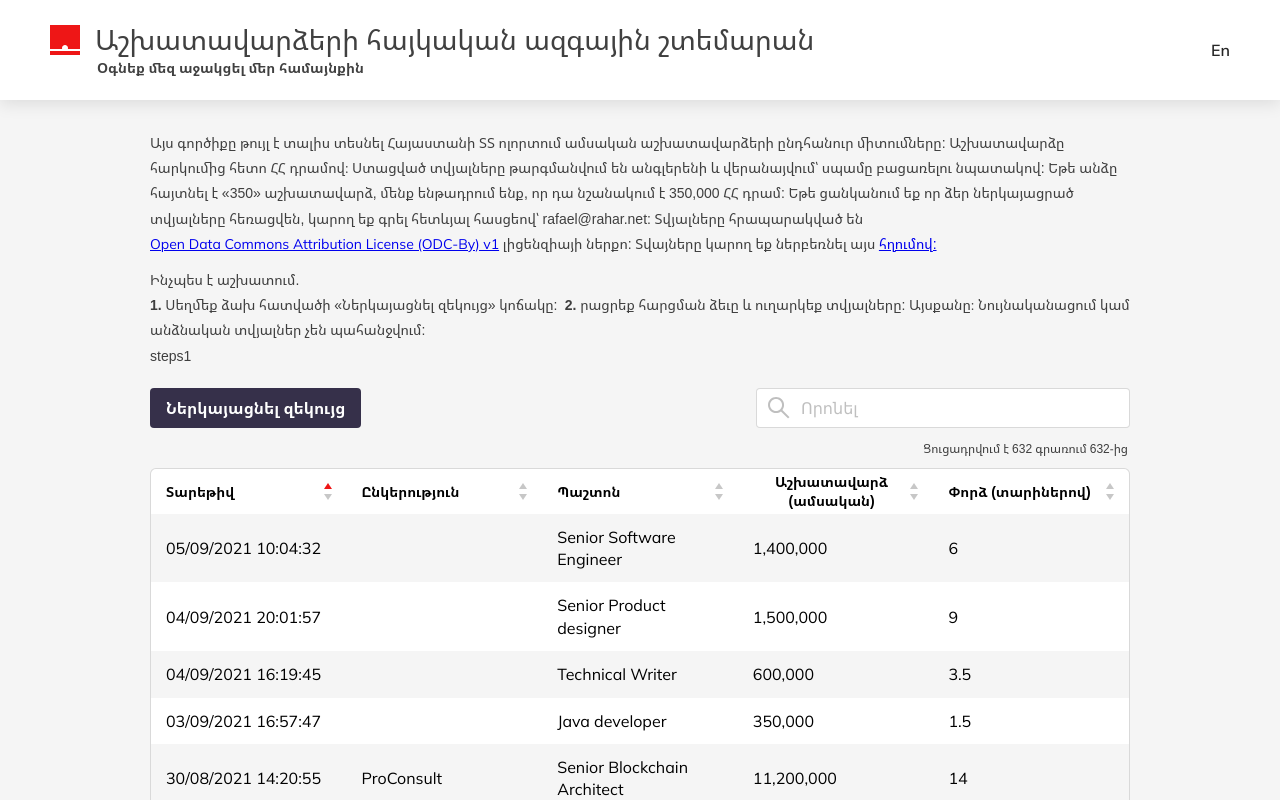
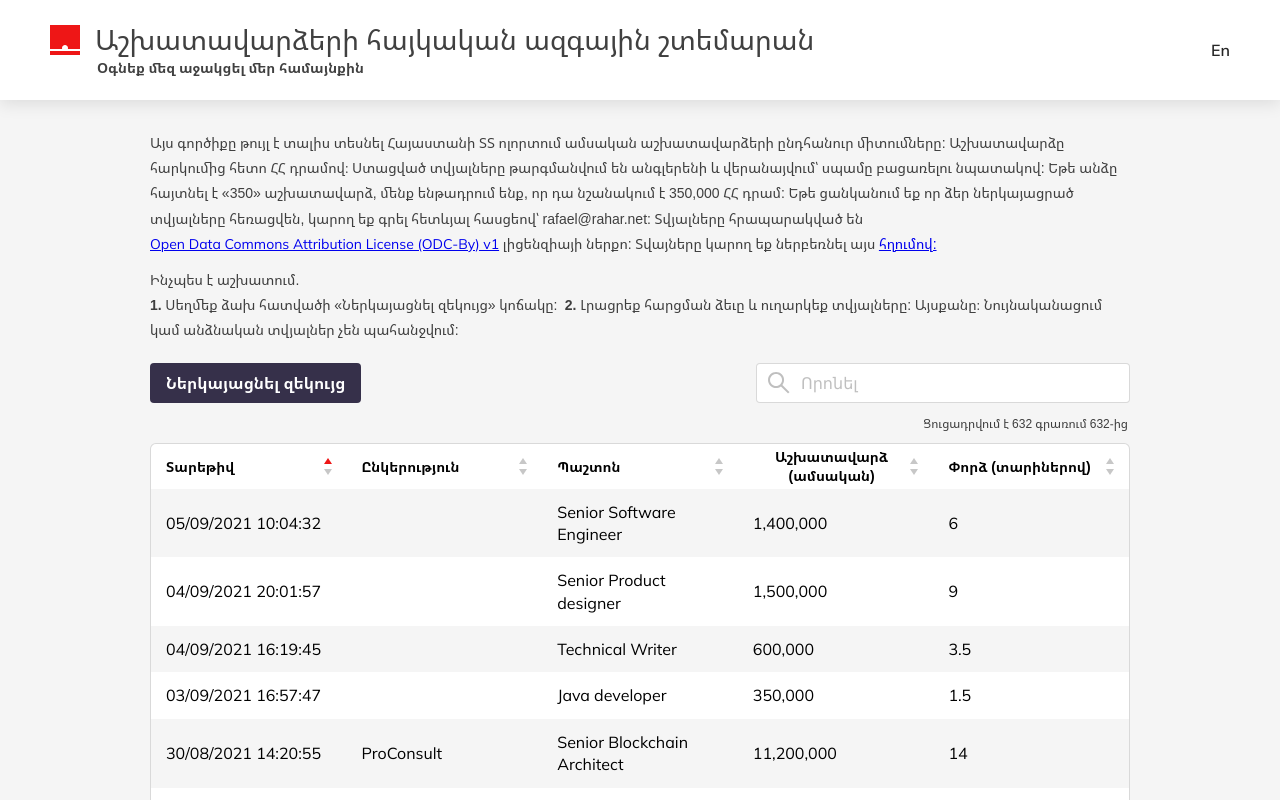
Before and after one commit to The-Sofware-Development-Company/salariesam, a React (Create React App) app: page / in a window 1280 px wide. Shown: the top 800 px of the page. Built offline with nearby package versions, Linux system fonts and the light colour scheme.

Commit message:
Fix typo

```diff
--- a/src/components/About/About.jsx
+++ b/src/components/About/About.jsx
@@ -30,7 +30,6 @@ const About = () => {
       <span className="li fz14 lh18 c-black300">
         <b>&nbsp; 2.</b> {t("step2")}
       </span>
-      <p className="li fz14 lh18 c-black300">{t("steps1")}</p>
     </div>
   );
 };
--- a/src/resources/hy-am.json
+++ b/src/resources/hy-am.json
@@ -14,7 +14,7 @@
   "download-license": "հղումով:",
   "how-this-work": "Ինչպես է աշխատում.",
   "step1": "Սեղմեք ձախ հատվածի «Ներկայացնել զեկույց» կոճակը:",
-  "step2": "րացրեք հարցման ձեւը և ուղարկեք տվյալները: Այսքանը։ Նույնականացում կամ անձնական տվյալներ չեն պահանջվում:",
+  "step2": "Լրացրեք հարցման ձեւը և ուղարկեք տվյալները: Այսքանը։ Նույնականացում կամ անձնական տվյալներ չեն պահանջվում:",
   "pagination": "Ցուցադրվում է {{num}} գրառում {{from}}-ից",
   "powered-by": "Powered by the SDC since 2019",
   "No result": "Արդյունք չկա"
```
